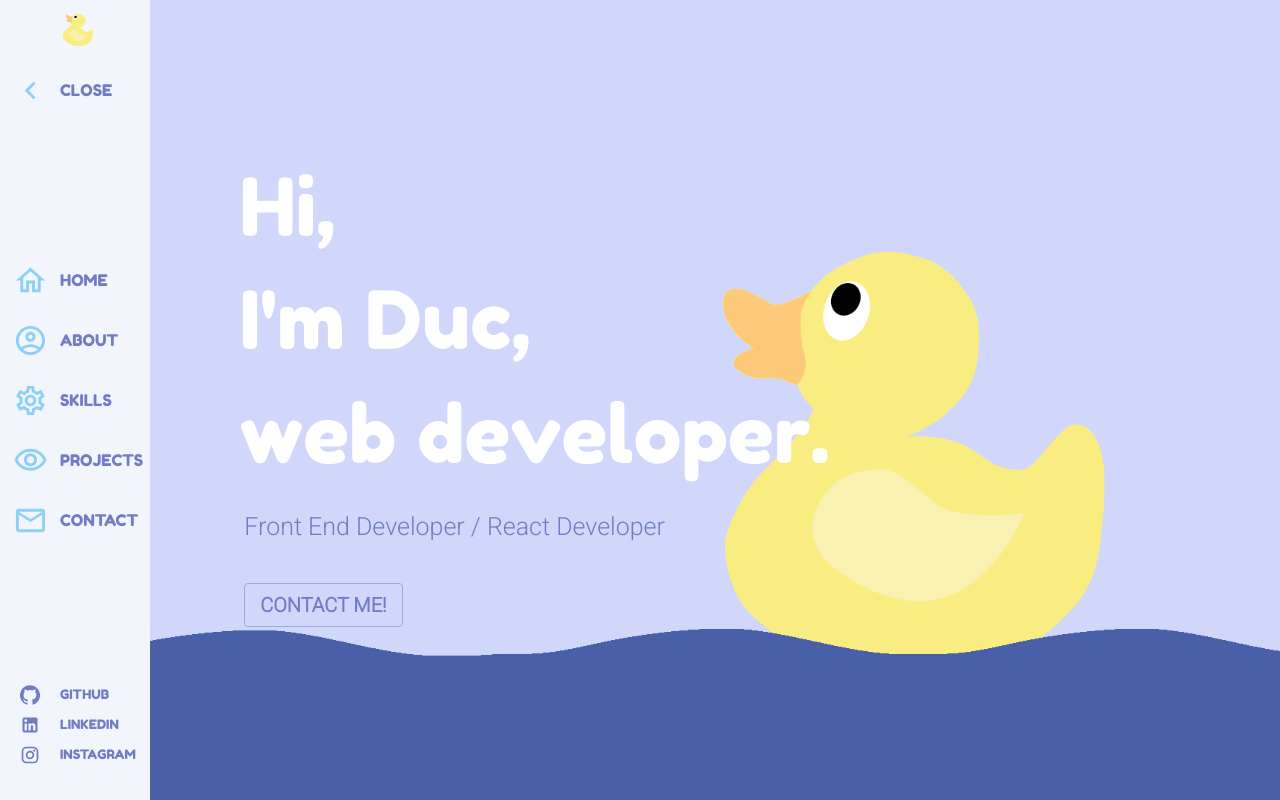
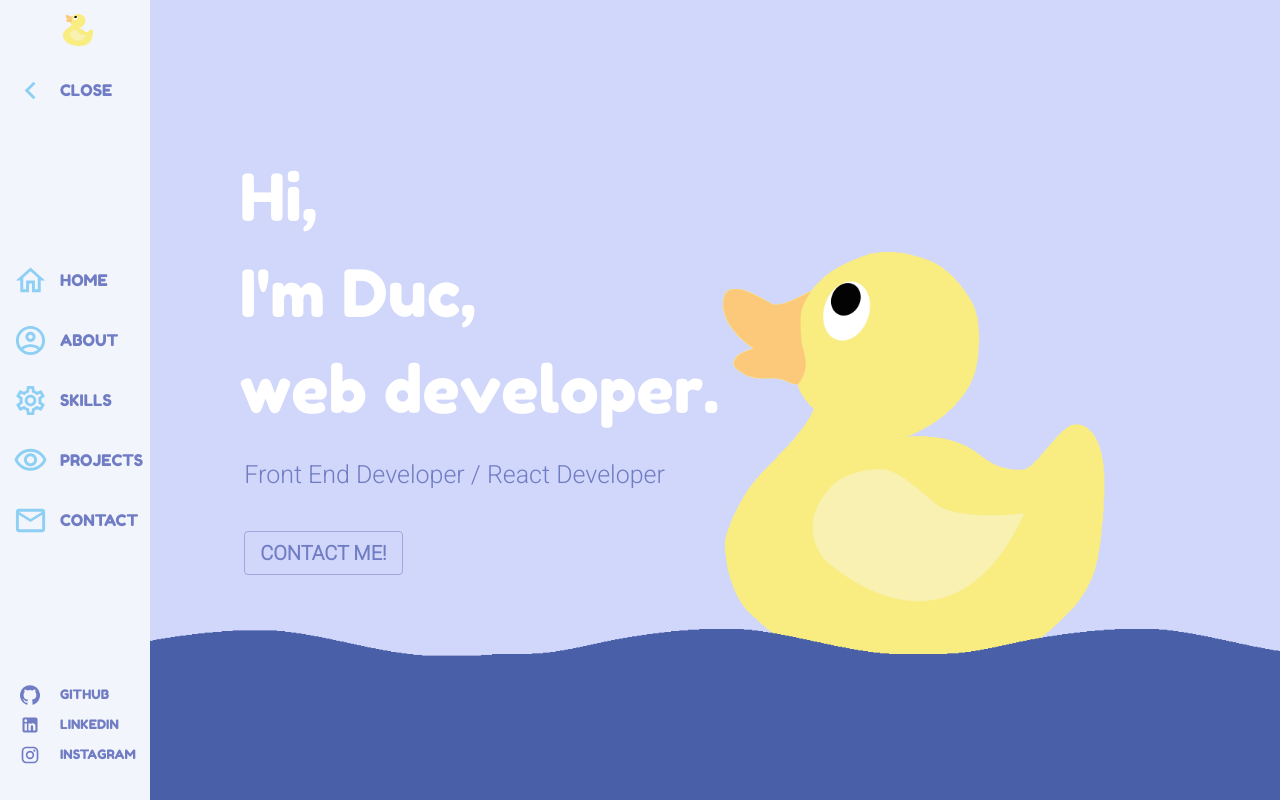
Before and after one commit to DucSkii/portfolio, a React (Create React App) app: page / in a window 1280 px wide. Built offline with nearby package versions, Linux system fonts and the light colour scheme.

Commit message:
change font size for home page title so button doesnt touch water

```diff
--- a/src/pages/Home/styles.js
+++ b/src/pages/Home/styles.js
@@ -15,6 +15,9 @@ export const useStyles = makeStyles(theme => ({
       fontSize: '60px'
     },
     [theme.breakpoints.up('md')]: {
+      fontSize: '65px'
+    },
+    [theme.breakpoints.up('lg')]: {
       fontSize: '80px'
     },
   },
```
Also changed, not shown: 1 other file (tests, documents, lock files or other folders).
